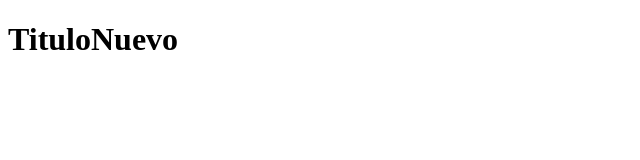
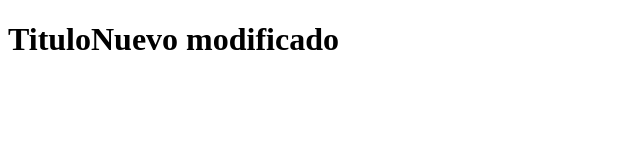
Before and after one commit to jalberto09/hello-world-git, a plain HTML site: page index.html in a window 1280 px wide. Shown: the whole page, without its empty margins (0-640 px from the left). Drawn offline with Linux system fonts and the light colour scheme.

Commit message:
Se modifico titulo de nuevo

```diff
--- a/index.html
+++ b/index.html
@@ -6,8 +6,7 @@
     <title>demo git</title>
 </head>
 <body>
-    <h1>TituloNuevo
-    </h1>
+    <h1>TituloNuevo modificado</h1>
 
 </body>
 </html>
```
